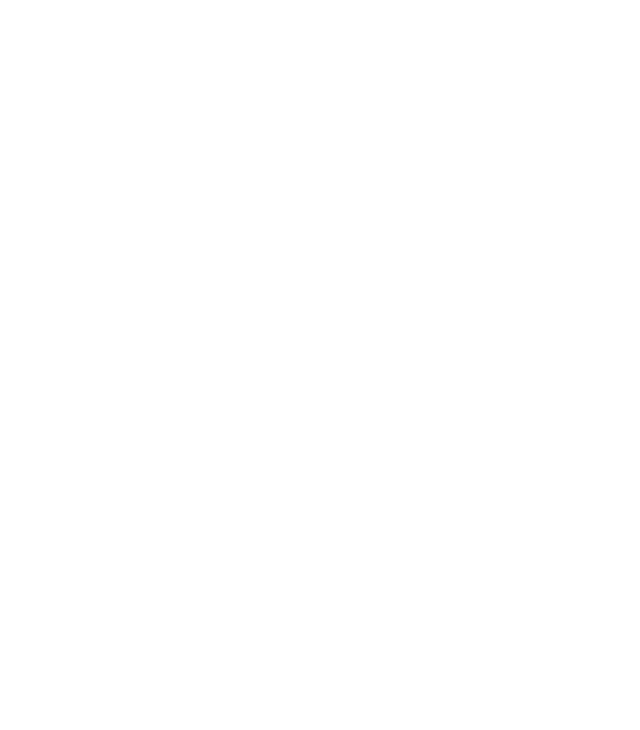
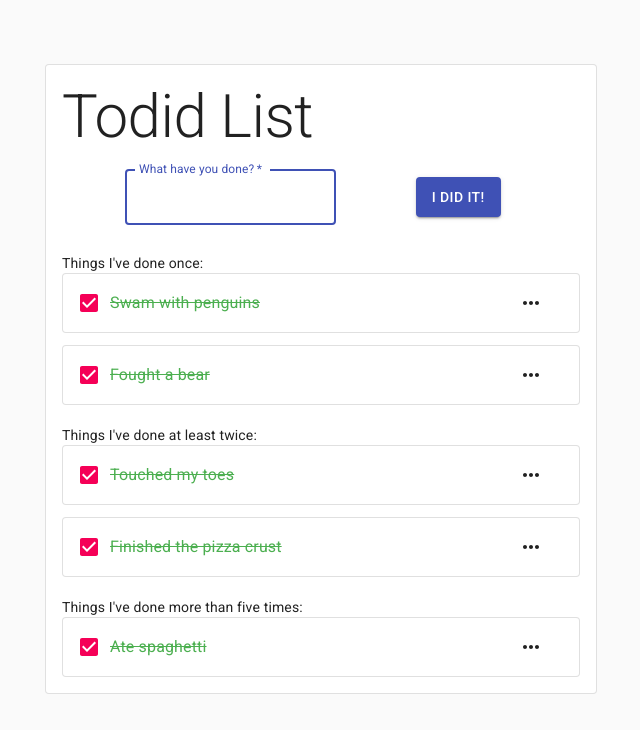
Before and after one commit to devinereshan/todid-list, a React (Create React App) app: page /todidlist in a window 1280 px wide. Shown: the top 730 px of the page, without its empty margins (319-959 px from the left). Built offline with nearby package versions, Linux system fonts and the light colour scheme.

Commit message:
Add basic todid list

```diff
--- a/src/App.js
+++ b/src/App.js
@@ -1,17 +1,22 @@
-import React from 'react';
-import './App.css';
-import { BrowserRouter as Router, Route, Switch, Link } from 'react-router-dom';
-import Home from './routes/Home';
-import SignIn from './routes/SignIn';
-import SignUp from './routes/SignUp';
+import React from "react";
+import "./App.css";
+import { BrowserRouter as Router, Route, Switch, Link } from "react-router-dom";
+import Home from "./routes/Home";
+import SignIn from "./routes/SignIn";
+import SignUp from "./routes/SignUp";
+import TodidList from "./components/TodidList";
+import { CssBaseline } from "@material-ui/core";
 
 function App() {
   return (
     <Router>
+      <CssBaseline />
       <Switch>
         <Route exact path="/" component={Home} />
         <Route exact path="/signup" component={SignUp} />
         <Route exact path="/signin" component={SignIn} />
+        {/* temporary */}
+        <Route exact path="/todidlist" component={TodidList} />
       </Switch>
     </Router>
   );
--- /dev/null
+++ b/src/components/AddItemForm.js
@@ -0,0 +1,50 @@
+import React from "react";
+import { Button, TextField } from "@material-ui/core";
+import { makeStyles } from "@material-ui/core/styles";
+
+const useStyles = makeStyles((theme) => ({
+  root: {
+    display: "flex",
+    justifyContent: "space-evenly",
+  },
+  submit: {
+    margin: theme.spacing(3, 2, 2),
+  },
+}));
+
+export default function AddItemForm(props) {
+  const [todidit, setTodidit] = React.useState(null);
+  const handleChange = (event) => {
+    setTodidit(event.target.value);
+  };
+  const classes = useStyles();
+
+  const handleSubmit = (event) => {
+    event.preventDefault();
+
+    alert(todidit);
+  };
+
+  return (
+    <form onSubmit={handleSubmit} className={classes.root}>
+      <TextField
+        variant="outlined"
+        margin="normal"
+        required
+        id="todidit"
+        label="What have you done?"
+        name="todidit"
+        autoFocus
+        onChange={handleChange}
+      />
+      <Button
+        type="submit"
+        variant="contained"
+        color="primary"
+        className={classes.submit}
+      >
+        I did it!
+      </Button>
+    </form>
+  );
+}
--- a/src/components/Header.js
+++ b/src/components/Header.js
@@ -1,49 +1,59 @@
-import { Box, Container, Typography } from "@material-ui/core";
+import { Box, Container, Grid, Typography } from "@material-ui/core";
 import React from "react";
 import TopBar from "./TopBar";
 import { makeStyles } from "@material-ui/core/styles";
 
 const useStyles = makeStyles((theme) => ({
-  box: {
-    padding: 10,
-  },
   container: {
-    display: "flex",
-    justifyContent: "center",
+    padding: "30px 10px",
+    borderBottom: `1px solid ${theme.palette.divider}`,
   },
   catchPhrase: {
     fontSize: "1.4em",
     fontStyle: "oblique",
   },
   catchPhraseBeginning: {
-    marginLeft: "-10vw",
+    marginLeft: "-20vw",
   },
   catchPhraseEnding: {
-    marginLeft: "10vw",
+    marginLeft: "20vw",
   },
 }));
 
 export default function Header(props) {
   const classes = useStyles();
   return (
-    <>
+    <Box>
       <TopBar />
-      <Box className={classes.box}>
+      {/* <Box> */}
         <Container maxWidth="md" className={classes.container}>
+          <Grid
+            container
+            direction="column"
+            justify="center"
+            alignItems="center"
+          >
+            <div className={classes.catchPhraseBeginning}>
               <Typography
                 variant="body1"
                 color="textSecondary"
                 className={classes.catchPhrase}
               >
-            <div className={classes.catchPhraseBeginning}>
                 It's not what you do,
+              </Typography>
             </div>
             <div className={classes.catchPhraseEnding}>
+              <Typography
+                variant="body1"
+                color="textSecondary"
+                className={classes.catchPhrase}
+              >
                 it's what you did...
+              </Typography>
             </div>
-          </Typography>
+          </Grid>
         </Container>
+      {/* </Box> */}
     </Box>
-    </>
   );
 }
--- /dev/null
+++ b/src/components/TodidCategory.js
@@ -0,0 +1,16 @@
+import React from "react";
+
+export default function TodidCategory(props) {
+  if (props.iterations === 5) {
+    return (
+      <div style={{ marginTop: "20px" }}>
+        Things I've done more than five times:
+      </div>
+    );
+  } else if (props.iterations === 2) {
+    return (
+      <div style={{ marginTop: "20px" }}>Things I've done at least twice:</div>
+    );
+  }
+  return <div style={{ marginTop: "20px" }}>Things I've done once:</div>;
+}
--- /dev/null
+++ b/src/components/TodidItem.js
@@ -0,0 +1,77 @@
+import React from "react";
+import {
+  Grid,
+  Paper,
+  Typography,
+  Checkbox,
+  FormControlLabel,
+  Button,
+  Menu,
+  MenuItem,
+} from "@material-ui/core";
+import { MoreHoriz } from "@material-ui/icons/";
+import { makeStyles } from "@material-ui/core/styles";
+import { green } from "@material-ui/core/colors";
+
+const useStyles = makeStyles((theme) => ({
+  todidRow: {
+    padding: theme.spacing(1),
+    paddingLeft: theme.spacing(2),
+    paddingRight: theme.spacing(2),
+    display: "flex",
+    justifyContent: "space-between",
+    alignItems: "center",
+  },
+  todidItem: {
+    textDecoration: "line-through",
+    color: green[500],
+  },
+}));
+
+export default function TodidItem(props) {
+  const [anchorEl, setAnchorEl] = React.useState(null);
+
+  const classes = useStyles();
+
+  const handleClick = (event) => {
+    setAnchorEl(event.currentTarget);
+  };
+
+  const handleClose = () => {
+    setAnchorEl(null);
+  };
+
+  return (
+    <Grid container spacing={3}>
+      <Grid item xs={12}>
+        <Paper variant="outlined" className={classes.todidRow}>
+          <FormControlLabel
+            control={<Checkbox checked={true} className={classes.checkbox} />}
+            label={
+              <Typography variant="body1" className={classes.todidItem}>
+                {props.text}
+              </Typography>
+            }
+          />
+          <Button
+            aria-controls="simple-menu"
+            aria-haspopup="true"
+            onClick={handleClick}
+          >
+            <MoreHoriz />
+          </Button>
+          <Menu
+            id="simple-menu"
+            anchorEl={anchorEl}
+            keepMounted
+            open={Boolean(anchorEl)}
+            onClose={handleClose}
+          >
+            <MenuItem onClick={handleClose}>Edit</MenuItem>
+            <MenuItem onClick={handleClose}>Remove</MenuItem>
+          </Menu>
+        </Paper>
+      </Grid>
+    </Grid>
+  );
+}
--- /dev/null
+++ b/src/components/TodidList.js
@@ -0,0 +1,48 @@
+import React from "react";
+import { Container, Paper, Typography } from "@material-ui/core";
+import { makeStyles } from "@material-ui/core/styles";
+import TodidItem from "./TodidItem";
+import AddItemForm from "./AddItemForm";
+import TodidCategory from "./TodidCategory";
+
+const useStyles = makeStyles((theme) => ({
+  paper: {
+    marginTop: theme.spacing(8),
+    padding: theme.spacing(2),
+  },
+}));
+
+const todidits = [
+  { text: "Swam with penguins", id: 1, iterations: 1 },
+  { text: "Fought a bear", id: 2, iterations: 1 },
+  { text: "Touched my toes", id: 3, iterations: 2 },
+  { text: "Finished the pizza crust", id: 4, iterations: 2 },
+  { text: "Ate spaghetti", id: 5, iterations: 5 },
+];
+
+export default function TodidList(props) {
+  const classes = useStyles();
+
+  const todidItems = [];
+  let iterationCategory = null;
+
+  todidits.forEach((todidit) => {
+    if (todidit.iterations !== iterationCategory) {
+      todidItems.push(<TodidCategory iterations={todidit.iterations} />);
+    }
+    todidItems.push(<TodidItem text={todidit.text} />);
+    iterationCategory = todidit.iterations;
+  });
+
+  return (
+    <Container component="div" maxWidth="sm">
+      <Paper variant="outlined" className={classes.paper}>
+        <Typography component="h1" variant="h2">
+          Todid List
+        </Typography>
+        <AddItemForm />
+        {todidItems}
+      </Paper>
+    </Container>
+  );
+}
--- a/src/routes/Home.js
+++ b/src/routes/Home.js
@@ -1,12 +1,9 @@
 import React from "react";
-
-import TopBar from "../components/TopBar";
 import Header from "../components/Header";
 
 export default function Home(props) {
   return (
     <div>
-      {/* <TopBar /> */}
       <Header />
     </div>
   );
--- a/src/routes/SignIn.js
+++ b/src/routes/SignIn.js
@@ -4,7 +4,6 @@
 import {
   Avatar,
   Button,
-  CssBaseline,
   TextField,
   FormControlLabel,
   Checkbox,
@@ -53,7 +52,6 @@
 
   return (
     <Container component="main" maxWidth="xs">
-      <CssBaseline />
       <div className={classes.paper}>
         <Avatar className={classes.avatar}>
           <LockOutlinedIcon />
--- a/src/routes/SignUp.js
+++ b/src/routes/SignUp.js
@@ -4,7 +4,6 @@
 import {
   Avatar,
   Button,
-  CssBaseline,
   TextField,
   FormControlLabel,
   Checkbox,
@@ -53,7 +52,6 @@
 
   return (
     <Container component="main" maxWidth="xs">
-      <CssBaseline />
       <div className={classes.paper}>
         <Avatar className={classes.avatar}>
           <LockOutlinedIcon />
```
Lines whose indentation alone changed are shown as unchanged.
